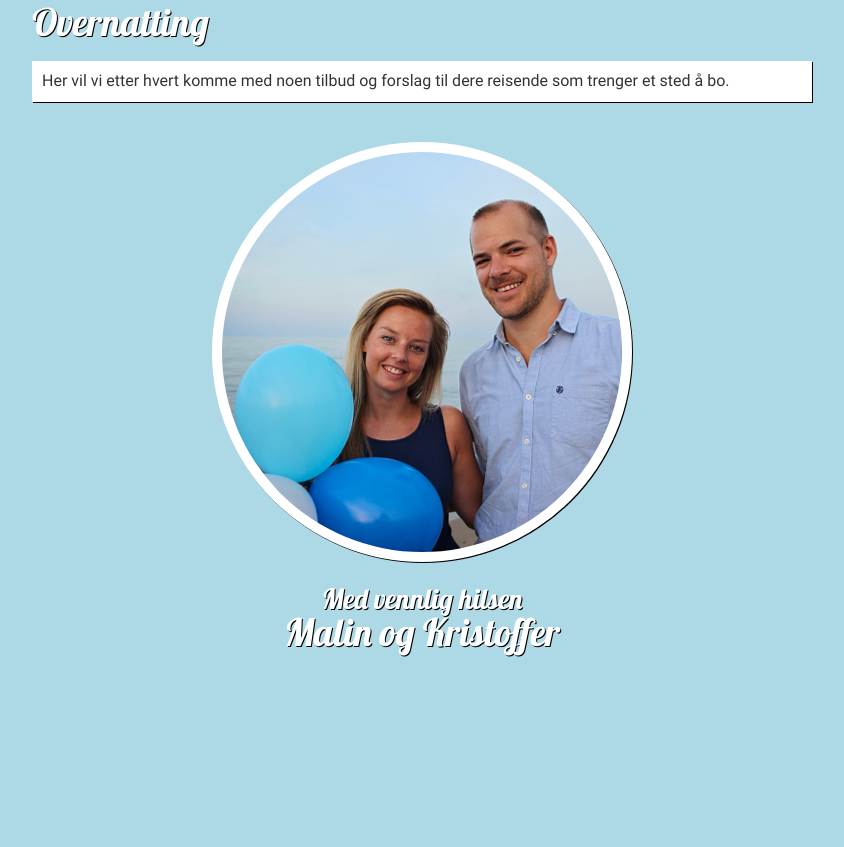
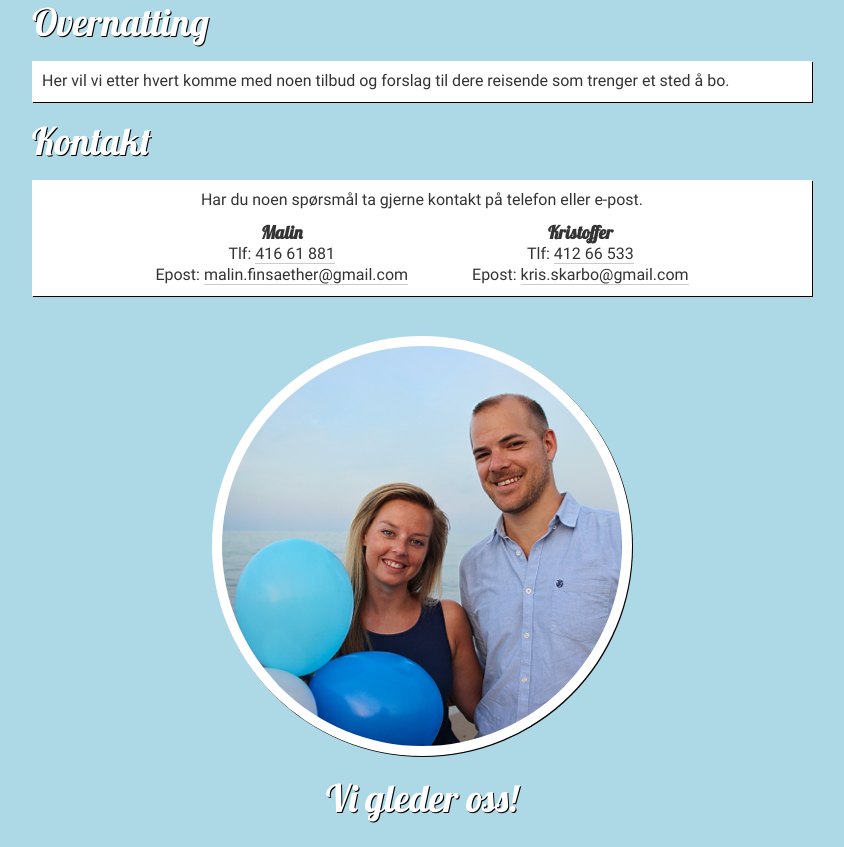
Before and after one commit to Skarbo/Brullyp, a website: page public/index.html in a window 1280 px wide. Shown: the part 2418-3265 px from the top of the page, without its empty margins (218-1062 px from the left). Before the commit the page ends 3099 px from the top, so only its background shows below. Drawn offline with Linux system fonts and the light colour scheme; some packages are replaced by stand-ins of ours.

Commit message:
Updated contact info. Built CSS.

```diff
--- a/public/index.html
+++ b/public/index.html
@@ -204,15 +204,33 @@
             <wrapper overnatting>
                 Her vil vi etter hvert komme med noen tilbud og forslag til dere reisende som trenger et sted å bo.
             </wrapper>
+
+            <h2>Kontakt</h2>
+
+            <wrapper contact>
+                <p>Har du noen spørsmål ta gjerne kontakt på telefon eller e-post.</p>
+
+                <div>
+                    <h3>Malin</h3>
+
+                    <p>Tlf: <a href="tel:004741661881">416 61 881</a></p>
+
+                    <p>Epost: <a href="mailto:malin.finsaether@gmail.com">malin.finsaether@gmail.com</a></p>
+                </div>
+                <div>
+                    <h3>Kristoffer</h3>
+
+                    <p>Tlf: <a href="tel:004741266533">412 66 533</a></p>
+
+                    <p>Epost: <a href="mailto:kris.skarbo@gmail.com">kris.skarbo@gmail.com</a></p>
+                </div>
+            </wrapper>
         </wrapper>
 
         <wrapper profile>
             <img src="img/kris-og-malin.png"/>
 
-            <h2>
-                <div>Med vennlig hilsen</div>
-                <div>Malin og Kristoffer</div>
-            </h2>
+            <h2>Vi gleder oss!</h2>
         </wrapper>
     </foreground>
 
--- a/scss/style.scss
+++ b/scss/style.scss
@@ -291,7 +291,7 @@ plane {
 
 newpage {
     display: block;
-    height: 100%;
+    height: 20%;
     width: 100%;
 
     img {
@@ -333,12 +333,12 @@ wrapper[info] {
             text-align: center;
 
             table {
+                display: inline-table;
                 margin: 0 10px;
             }
         }
 
         table {
-            display: inline-table;
             text-align: left;
 
             td {
@@ -395,6 +395,27 @@ wrapper[info] {
             }
         }
     }
+
+    wrapper[contact] {
+        h3 {
+            font-size: 18px;
+            font-family: 'Lobster', cursive;
+            font-weight: bold;
+        }
+
+        div {
+            margin-top: 20px;
+            display: inline-block;
+        }
+
+        @media screen and (min-width: $breakpoint-medium) {
+            text-align: center;
+
+            div {
+                margin: 10px 30px 0px 30px;
+            }
+        }
+    }
 }
 
 wrapper[profile] {
@@ -412,6 +433,7 @@ wrapper[profile] {
     }
 
     h2 {
+        font-size: 38px;
         margin: 20px 0;
         font-family: 'Lobster', cursive;
         color: #ffffff;
```
Also changed, not shown: public/css/style.css, public/css_built/style.css, 2 other files.
